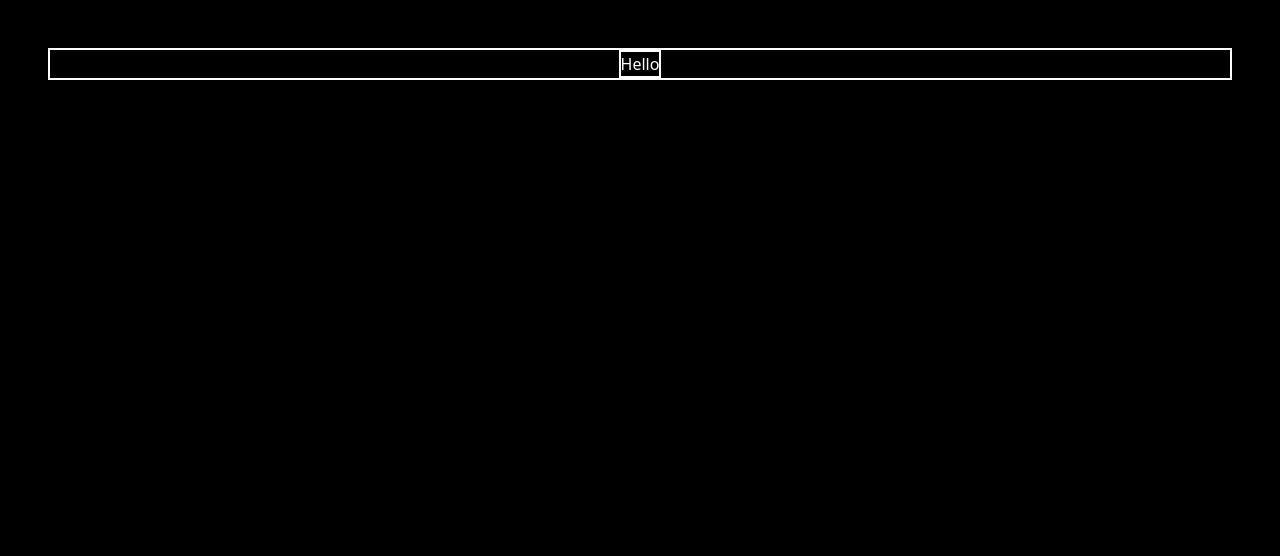
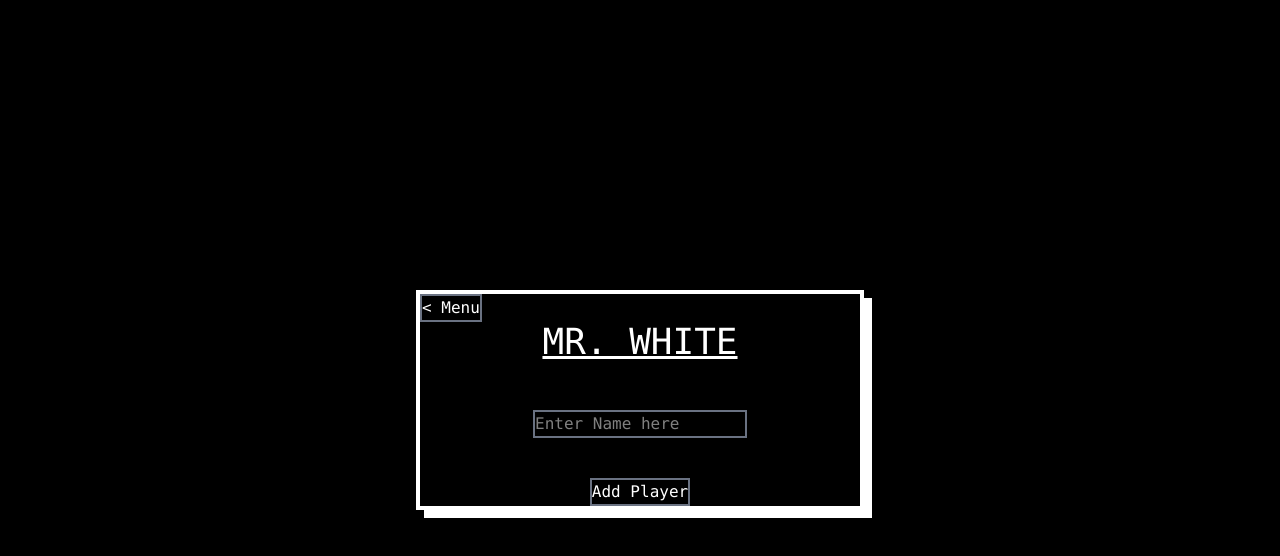
Before and after one commit to SurajDobar/flwo, a React (Vite) app: page /Mrwhite in a window 1280 px wide. Shown: the top 556 px of the page. Built offline with nearby package versions, Linux system fonts and the light colour scheme.

Commit message:
add Name logic and front ui

```diff
--- a/package.json
+++ b/package.json
@@ -13,6 +13,7 @@
     "@tailwindcss/vite": "^4.1.18",
     "react": "^19.2.0",
     "react-dom": "^19.2.0",
+    "react-router-dom": "^7.11.0",
     "tailwindcss": "^4.1.18"
   },
   "devDependencies": {
--- /dev/null
+++ b/src/components/MainMenu.jsx
@@ -0,0 +1,30 @@
+import React from 'react'
+import "./MrWhite.css"
+import { Link } from 'react-router-dom'
+
+function MainMenu() {
+  return (
+    <>
+    <div className='min-h-screen bg-black text-white font-mono flex flex-col items-center justify-center p-4 selection:bg-white selection:text-black'>
+
+            <h1 className='text-white text-6xl'>flwo</h1>
+            <p className='text-white brightness-60'>A retro style party game arcade </p>
+        <div className="flex justify-center items-center border-white border-2  h-50 lg:w-2xl md:w-2xl sm:1xl sm:w-125 bg-black shadow-[8px_8px_0px_0px_rgba(255,255,255,1)]"  >
+<Link to="Mrwhite">
+            <div className=" border-white border-2 text-white flex justify-center items-center flex-col gap-3 lg:w-125 md:w-110 sm:w-99 hover:bg-gray-100 hover:text-black transition delay-17 ease-in-out" >
+                <h1 className='lg:text-4xl md:text-3xl sm:text-2xl ' >Mr White</h1>
+                <p className='opacity-65'>Catch the one with the Different word</p>
+            </div>
+
+
+
+</Link>
+        </div>
+
+
+    </div>
+    </>
+  )
+}
+
+export default MainMenu
--- a/src/components/MrWhite.jsx
+++ b/src/components/MrWhite.jsx
@@ -1,18 +1,132 @@
 import React from 'react'
 import './MrWhite.css'
+import { useState } from 'react'
+import { Link } from 'react-router-dom'
+
+
+
+
+const Defaultwords=[
+  ["Pizza", "Burger"],
+  ["Dog", "Cat"],
+  ["Guitar", "Violin"],
+  ["Beach", "Pool"],
+  ["Coffee", "Tea"],
+  ["Facebook", "Instagram"],
+  ["Doctor", "Nurse"],
+  ["Apple", "Android"],
+  ["Netflix", "Youtube"],
+  ["Gym", "Yoga"]
+]
 
 function MrWhite() {
+  const [view, setView] = useState("Name")
+  const [players,setPlayers]=useState([])
+  const[playerName,setPlayerName]=useState("")
+  const styles = {
+  container: "min-h-screen bg-black text-white font-mono flex flex-col items-center justify-center p-4 selection:bg-white selection:text-black",
+  card:'border-4 border-white p-8 w-full max-w-md text-center bg-black shadow-[8px_8px_0px_0px_rgba(255,255,255,1)] ',
+  // head:,
+  }
+
+  function addPlayers(){
+
+
+   const input= document.getElementById('PlayerNames')
+   const name=input.value.trim()
+   if(name!==''){
+setPlayers([...players,name])
+   setPlayerName("")
+     console.log(players)
+
+
+    }
+  }
+
+  function startGame(){
+    if(players.length < 3){
+      alert("Need atelast 3 players to play")
+      return
+    }
+    setView("Game")
+  }
 
   return (
     <>
-    <div className='p-12'>
-
-    <div className="flex justify-center items-center border-white border-2"  >
-    <div className=" border-white border-2 text-white">Hello</div>
 
 
+                      {/* Add players page */}
+
+
+
+{view==="Name"&&(
+    <div className={styles.container}>
+  <div className={styles.card}>
+    <div className='flex items-center '>
+        <Link to="/" ><button className="text-white hover:underline  border-2 border-gray-500 font-mono" onClick={()=>setView("Name")}>{"<"} Menu</button></Link>
     </div>
+
+<div className='flex flex-col gap-12'>
+
+      <h1 className='font-mono text-4xl underline block'>MR. WHITE</h1>
+
+{players.length>=1 &&(<div className=' flex flex-wrap gap-4 p-10 justify-center'>{
+  players.map((prev)=>(
+    <div key={prev} className=' border-2 border-gray-800 p-20'>{prev}</div>))}
+
     </div>
+  )}
+
+  <div>
+    <form className='flex flex-col gap-10 items-center ' onSubmit={(e)=>{e.preventDefault()
+     }}>
+
+     <div><input type="text" id="PlayerNames" autoComplete='off'  className='border-2 border-gray-500  ' value={playerName} onChange={(e)=>{setPlayerName(e.target.value)}} placeholder='Enter Name here'/></div>
+
+
+     <button onClick={addPlayers} className="border-2 border-gray-500">Add Player</button>
+
+{ players.length>=3 &&(
+  <div >
+  <button className='bg-orange-400 border-2 border-gray-100 text-black '  onClick={startGame}>Start Game</button>
+  </div>
+)}
+  </form>
+
+
+
+
+
+
+</div>
+
+    </div>
+
+</div>
+  </div>
+
+
+)}
+
+
+
+              {/* The Maine game page */}
+
+
+
+
+
+{view==="Game" && (
+  <div>
+    <h1 className="text-white">Hey this is the second Page</h1>
+  </div>
+)}
+
+
+
+
+
+
     </>
   )
 }
--- a/src/index.css
+++ b/src/index.css
@@ -1,3 +1,12 @@
  /* @import "tailwindcss" */
+*{
+    margin:0;
+    padding:0;
+    box-sizing: border-box;
 
-body { background-color: black; }
+}
+
+body { background-color: black;
+font:white;
+
+}
--- a/src/main.jsx
+++ b/src/main.jsx
@@ -1,12 +1,29 @@
-import { StrictMode } from 'react'
-import { createRoot } from 'react-dom/client'
+import React from 'react'
+
 import './index.css'
+import ReactDOM from 'react-dom/client'
+import {  createBrowserRouter, createRoutesFromElements, Route, RouterProvider, Routes } from 'react-router-dom'
+import MrWhite from './components/MrWhite.jsx'
+import MainMenu from './components/MainMenu.jsx'
 
-import MrWhite from './components/MrWhite.jsx'
 
-createRoot(document.getElementById('root')).render(
-  <StrictMode>
+const router = createBrowserRouter(
+  createRoutesFromElements(
+<>
+    <Route path="/" element={<MainMenu/>} />
+    <Route path="Mrwhite" element={<MrWhite/>}/>
+</>
 
-    <MrWhite/>
-  </StrictMode>,
+
+
+  )
 )
+
+ReactDOM.createRoot(document.getElementById('root')).render(
+
+
+    <RouterProvider router={router}/>
+
+
+
+)
```
Also changed, not shown: 1 other file (tests, documents, lock files or other folders).
